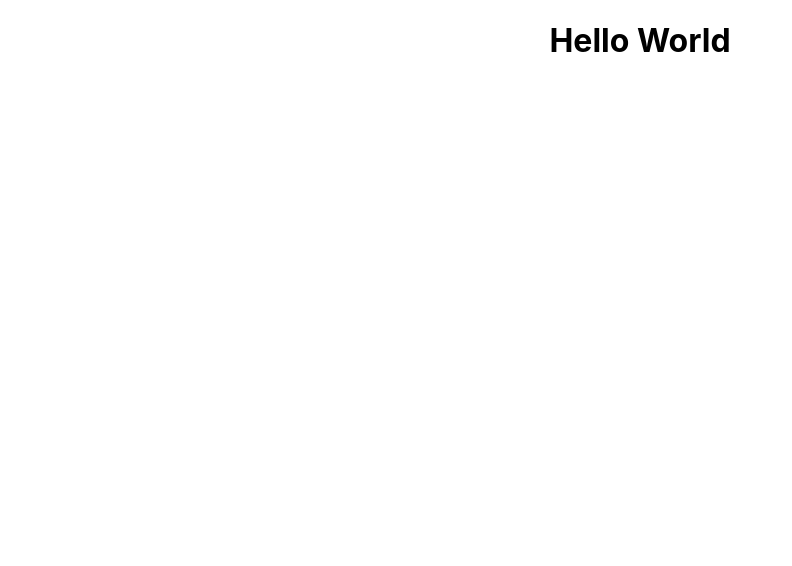
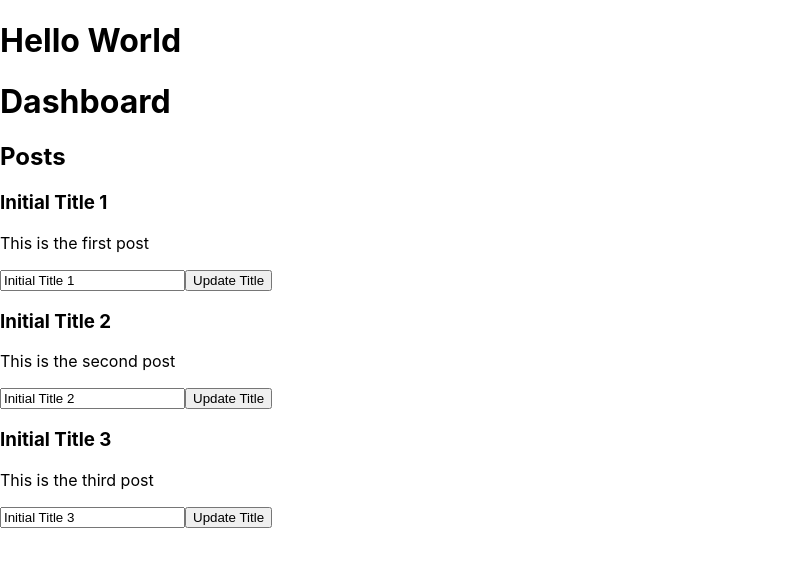
Before and after one commit to EUnurbayar/WAA_React_Labs, a React (Create React App) app in the folder my-app/: page / in a window 1280 px wide. Shown: the top 566 px of the page, without its empty margins (0-792 px from the left). Built offline with nearby package versions, Linux system fonts and the light colour scheme.

Commit message:
created components

```diff
--- a/my-app/src/App.js
+++ b/my-app/src/App.js
@@ -1,9 +1,11 @@
-import logo from './logo.svg';import './App.css';
+import Dashboard from "./components/Dashboard";
+
 
 function App() {
   return (
     <div className="App">
     <h1>Hello World</h1>
+    <Dashboard />
     </div>
   );
 }
--- /dev/null
+++ b/my-app/src/components/Dashboard.js
@@ -0,0 +1,25 @@
+import { useState } from 'react';
+import Posts from './Posts';
+
+const Dashboard = () => {
+  const [posts, setPosts] = useState([
+    { id: 1, title: 'Initial Title 1', content: 'This is the first post' },
+    { id: 2, title: 'Initial Title 2', content: 'This is the second post' },
+    { id: 3, title: 'Initial Title 3', content: 'This is the third post' },
+  ]);
+
+  const updatePostTitle = (postId, newTitle) => {
+    setPosts((prevPosts) =>
+      prevPosts.map((post) => (post.id === postId ? { ...post, title: newTitle } : post))
+    );
+  };
+
+  return (
+    <div>
+      <h1>Dashboard</h1>
+      <Posts posts={posts} updatePostTitle={updatePostTitle} />
+    </div>
+  );
+};
+
+export default Dashboard;
--- /dev/null
+++ b/my-app/src/components/Post.js
@@ -0,0 +1,26 @@
+import React, { useState } from 'react';
+
+const Post = ({ post, updatePostTitle }) => {
+  const [newTitle, setNewTitle] = useState(post.title);
+
+  const handleUpdateTitle = () => {
+    updatePostTitle(post.id, newTitle);
+  };
+
+  return (
+    <div>
+      <h3>{post.title}</h3>
+      <p>{post.content}</p>
+      <div>
+        <input
+          type="text"
+          value={newTitle}
+          onChange={(e) => setNewTitle(e.target.value)}
+        />
+        <button onClick={handleUpdateTitle}>Update Title</button>
+      </div>
+    </div>
+  );
+};
+
+export default Post;
--- /dev/null
+++ b/my-app/src/components/Posts.js
@@ -0,0 +1,15 @@
+import React from 'react';
+import Post from './Post';
+
+const Posts = ({ posts, updatePostTitle }) => {
+  return (
+    <div>
+      <h2>Posts</h2>
+      {posts.map((post) => (
+        <Post key={post.id} post={post} updatePostTitle={updatePostTitle} />
+      ))}
+    </div>
+  );
+};
+
+export default Posts;
```
